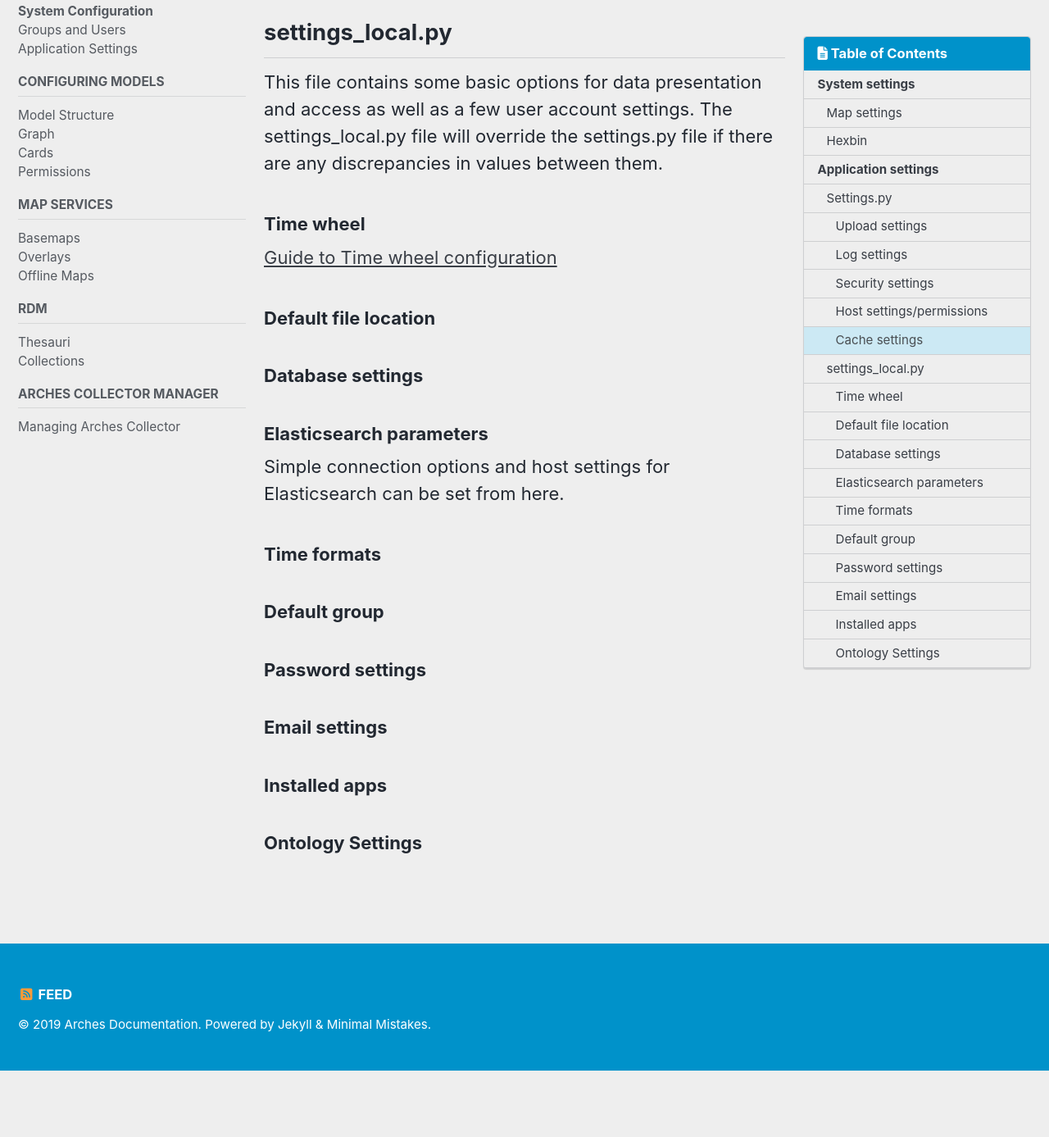
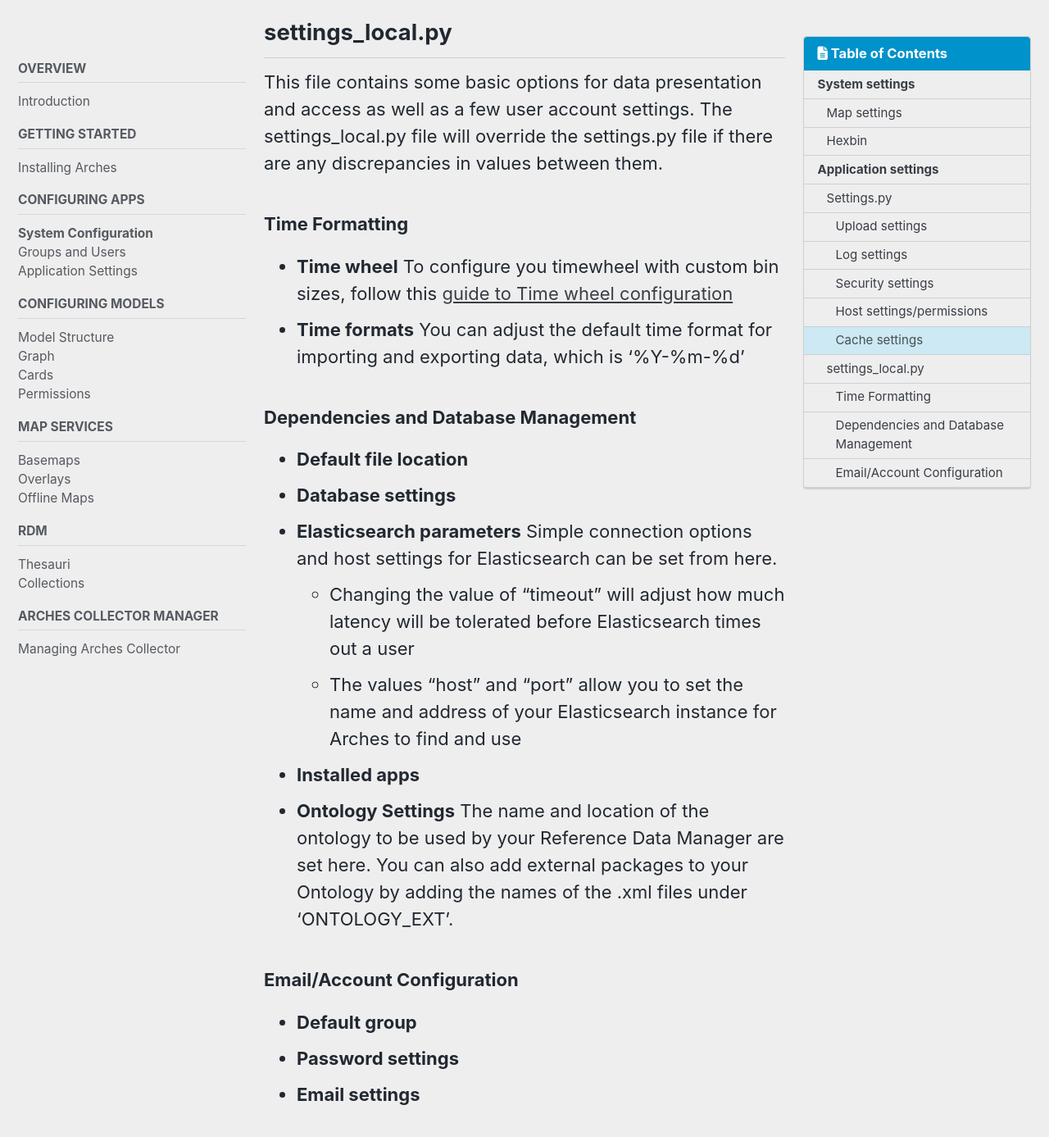
Before and after one commit to fargeo/archesguides, a Jekyll site: the page built from _pages/configuration.md, in a window 1280 px wide and 1400 px high, scrolled down 4891 px. Shown: the top 1387 px of the window at 82% size. Built offline with Jekyll 4.4.1, drawn with Linux system fonts in a browser that asks for light colours; cached includes are drawn as plain includes; nearby versions of some CDN libraries; comment, search, counter and statistics services are not loaded; a style sheet for code colours, icons or effects is not loaded; before the commit the page ends 6197 px from its top, so only the background shows below that.

Commit message:
config
reformatting the configurations page

```diff
--- a/_pages/configuration.md
+++ b/_pages/configuration.md
@@ -68,16 +68,25 @@
 
 ## settings_local.py
 This file contains some basic options for data presentation and access as well as a few user account settings. The settings_local.py file will override the settings.py file if there are any discrepancies in values between them.
-### Time wheel
-[Guide to Time wheel configuration](https://arches.readthedocs.io/en/stable/additional-configuration/#time-wheel-configuration)
-### Default file location
-### Database settings
-### Elasticsearch parameters
+### Time Formatting
+- **Time wheel**
+To configure you timewheel with custom bin sizes, follow this [guide to Time wheel configuration](https://arches.readthedocs.io/en/stable/additional-configuration/#time-wheel-configuration)
+- **Time formats**
+You can adjust the default time format for importing and exporting data, which is '%Y-%m-%d'
+^
+### Dependencies and Database Management
+- **Default file location**
+- **Database settings**
+- **Elasticsearch parameters**
 Simple connection options and host settings for Elasticsearch can be set from here.
-### Time formats
-### Default group
-### Password settings
-### Email settings
-
-### Installed apps
-### Ontology Settings
+    - Changing the value of "timeout" will adjust how much latency will be tolerated before Elasticsearch times out a user
+    - The values "host" and "port" allow you to set the name and address of your Elasticsearch instance for Arches to find and use
+- **Installed apps**
+- **Ontology Settings**
+The name and location of the ontology to be used by your Reference Data Manager are set here. You can also add external packages to your Ontology by adding the names of the .xml files under 'ONTOLOGY_EXT'.
+^
+### Email/Account Configuration
+- **Default group**
+- **Password settings**
+- **Email settings**
+^
```
